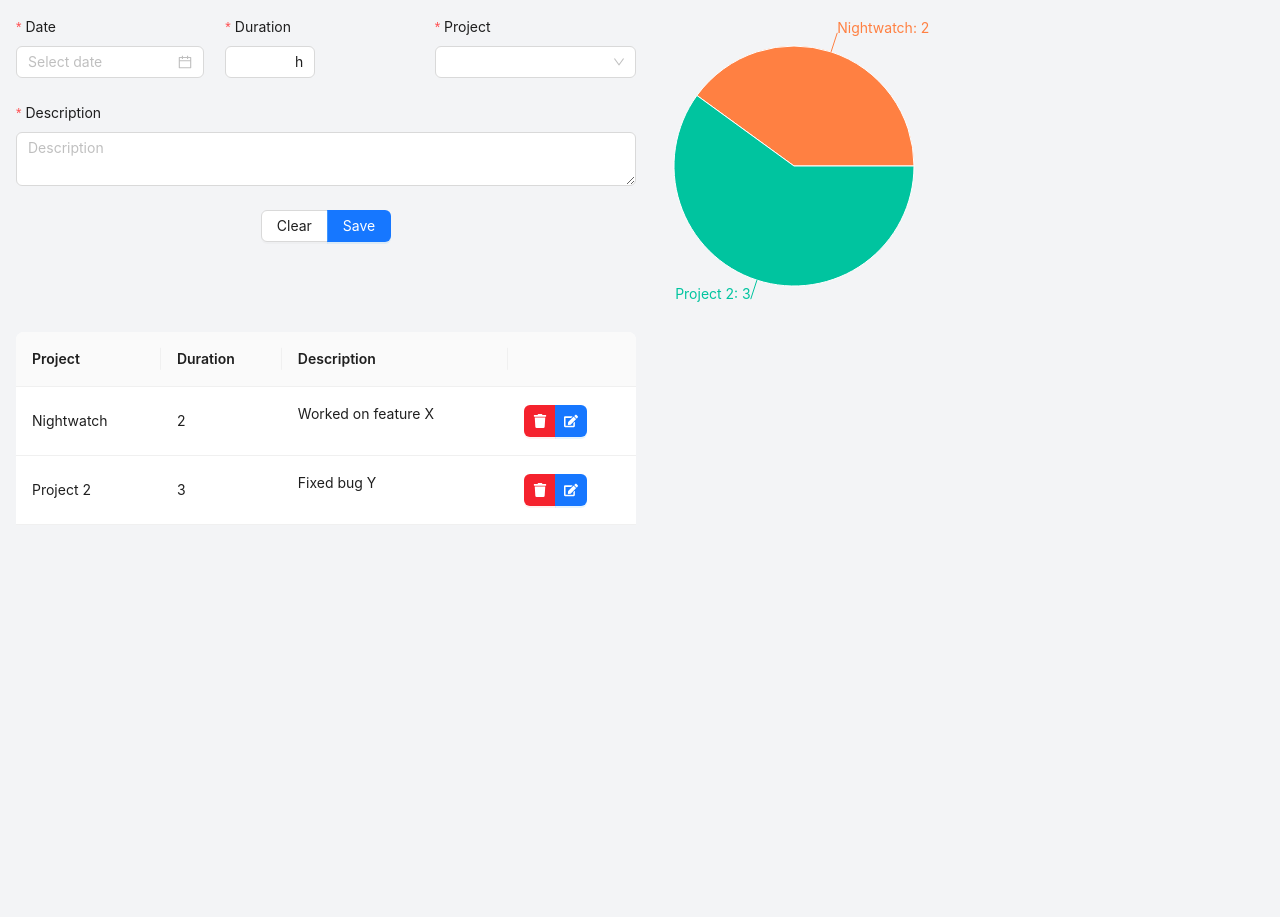
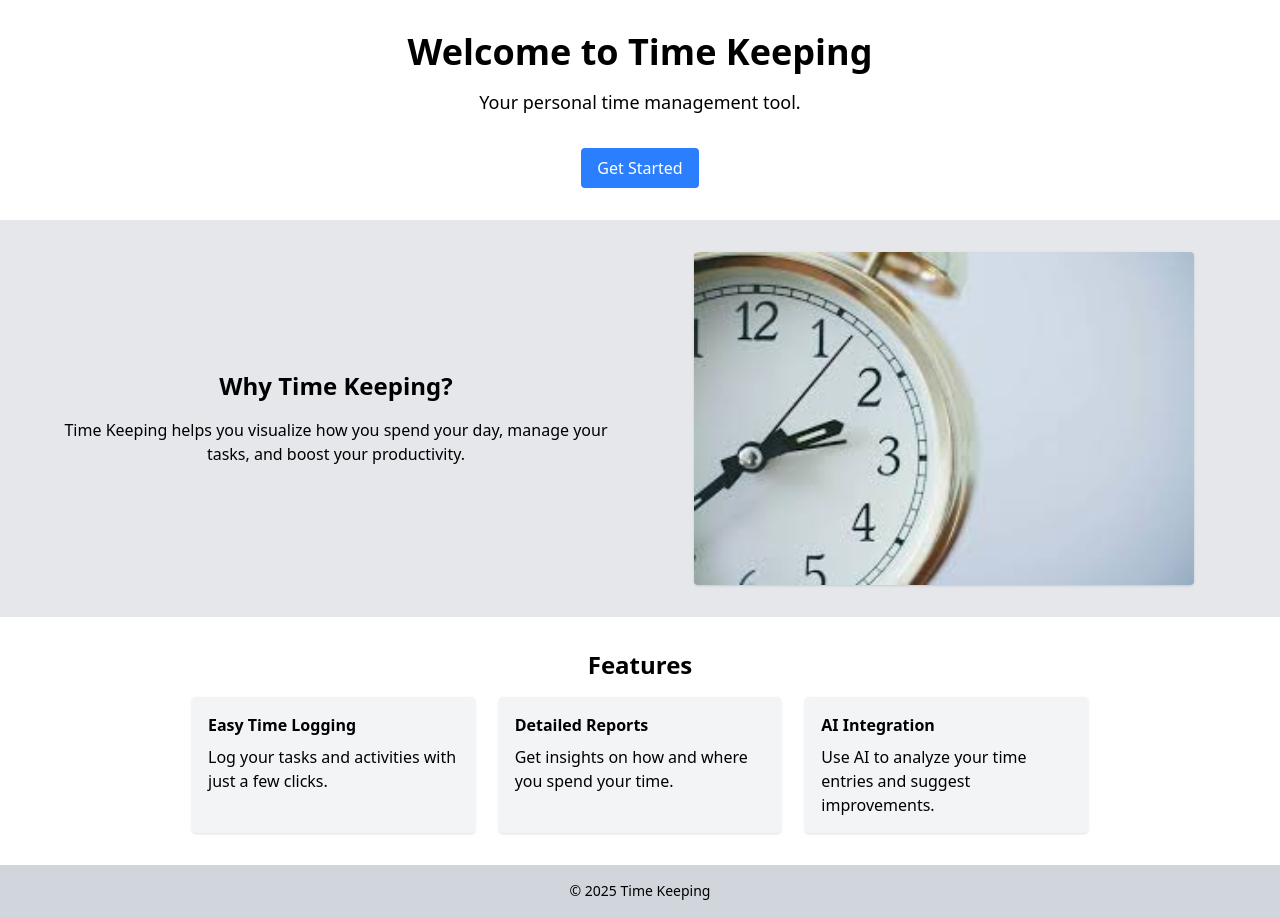
Before and after one commit to campos20/time-keeping, a React (Vite) app in the folder frontend/: page / in a window 1280 px wide. Before the commit the page ends 800 px from the top, so only its background shows below. Built offline with nearby package versions, Linux system fonts and the light colour scheme.

Commit message:
Introduce landing page

```diff
--- a/frontend/src/App.tsx
+++ b/frontend/src/App.tsx
@@ -1,53 +1,5 @@
-import { Col, Row } from "antd";
-import { TimeEntry } from "./components/TimeEntry";
-import { useState } from "react";
-import { TimeEntryDto } from "./model/TimeEntryDto";
-import { EntriesList } from "./components/EntriesList";
-import { ENTRIES_MOCK } from "./mock/Mock";
-import { Charts } from "./components/Charts";
+import { LandingPage } from "./pages/LandingPage";
 
 export const App = () => {
-  const [entries, setEntries] = useState<TimeEntryDto[]>(ENTRIES_MOCK);
-  const [toEdit, setToEdit] = useState<TimeEntryDto>();
-
-  return (
-    <Row gutter={8} className="p-4">
-      <Col span={24} md={12}>
-        <TimeEntry
-          toEdit={toEdit}
-          clearToEdit={() => setToEdit(undefined)}
-          updateEntry={(entry: TimeEntryDto) => {
-            setEntries((prev) =>
-              prev.map((e) => (e.id === entry.id ? entry : e))
-            );
-            setToEdit(undefined);
-          }}
-          addEntry={(entry: TimeEntryDto) => {
-            setEntries((prev) => [
-              ...prev,
-              {
-                ...entry,
-                // Unique ID for each entry
-                id: prev.length > 0 ? (prev[prev.length - 1].id || 0) + 1 : 1,
-              },
-            ]);
-          }}
-        />
-      </Col>
-      <Col span={24} md={12} className="text-center">
-        <Charts entries={entries} />
-      </Col>
-      <Col span={24} md={12}>
-        <EntriesList
-          entries={entries.filter((entry) => entry.id !== toEdit?.id)}
-          setToEdit={setToEdit}
-          onRemove={(timeEntry) => {
-            setEntries((prev) =>
-              prev.filter((entry) => entry.id !== timeEntry)
-            );
-          }}
-        />
-      </Col>
-    </Row>
-  );
+  return <LandingPage />;
 };
--- /dev/null
+++ b/frontend/src/pages/LandingPage.tsx
@@ -0,0 +1,59 @@
+export const LandingPage = () => {
+  return (
+    <div className="flex flex-col w-full min-h-screen bg-gray-100">
+      <section className="flex flex-col items-center justify-center flex-1 p-8 bg-white">
+        <h1 className="text-4xl font-bold mb-4">Welcome to Time Keeping</h1>
+        <p className="text-lg mb-8">Your personal time management tool.</p>
+        <a
+          href="/time-entry"
+          className="bg-blue-500 text-white px-4 py-2 rounded hover:bg-blue-600 transition"
+        >
+          Get Started
+        </a>
+      </section>
+
+      <section className="flex flex-row items-center justify-center p-8 bg-gray-200">
+        <div className="w-1/2 px-4 text-center">
+          <h2 className="text-2xl font-semibold mb-4">Why Time Keeping?</h2>
+          <p className="text-center max-w-xl">
+            Time Keeping helps you visualize how you spend your day, manage your
+            tasks, and boost your productivity.
+          </p>
+        </div>
+        <div className="w-1/2 flex justify-center">
+          <img
+            src="/clock.jpeg"
+            height={500}
+            width={500}
+            alt="Why Time Keeping"
+            className="rounded shadow max-w-full h-auto"
+          />
+        </div>
+      </section>
+
+      <section className="flex flex-col items-center p-8 bg-white">
+        <h2 className="text-2xl font-semibold mb-4">Features</h2>
+        <ul className="grid grid-cols-1 md:grid-cols-3 gap-6 max-w-4xl">
+          <li className="bg-gray-100 p-4 rounded shadow">
+            <h3 className="font-bold mb-2">Easy Time Logging</h3>
+            <p>Log your tasks and activities with just a few clicks.</p>
+          </li>
+          <li className="bg-gray-100 p-4 rounded shadow">
+            <h3 className="font-bold mb-2">Detailed Reports</h3>
+            <p>Get insights on how and where you spend your time.</p>
+          </li>
+          <li className="bg-gray-100 p-4 rounded shadow">
+            <h3 className="font-bold mb-2">AI Integration</h3>
+            <p>Use AI to analyze your time entries and suggest improvements.</p>
+          </li>
+        </ul>
+      </section>
+
+      <footer className="flex items-center justify-center p-4 bg-gray-300">
+        <p className="text-sm">
+          &copy; {new Date().getFullYear()} Time Keeping
+        </p>
+      </footer>
+    </div>
+  );
+};
--- /dev/null
+++ b/frontend/src/pages/TimeEntryPage.tsx
@@ -0,0 +1,53 @@
+import { Col, Row } from "antd";
+import { useState } from "react";
+import { Charts } from "../components/Charts";
+import { EntriesList } from "../components/EntriesList";
+import { TimeEntry } from "../components/TimeEntry";
+import { ENTRIES_MOCK } from "../mock/Mock";
+import { TimeEntryDto } from "../model/TimeEntryDto";
+
+export const TimeEntryPage = () => {
+  const [entries, setEntries] = useState<TimeEntryDto[]>(ENTRIES_MOCK);
+  const [toEdit, setToEdit] = useState<TimeEntryDto>();
+
+  return (
+    <Row gutter={8} className="p-4">
+      <Col span={24} md={12}>
+        <TimeEntry
+          toEdit={toEdit}
+          clearToEdit={() => setToEdit(undefined)}
+          updateEntry={(entry: TimeEntryDto) => {
+            setEntries((prev) =>
+              prev.map((e) => (e.id === entry.id ? entry : e))
+            );
+            setToEdit(undefined);
+          }}
+          addEntry={(entry: TimeEntryDto) => {
+            setEntries((prev) => [
+              ...prev,
+              {
+                ...entry,
+                // Unique ID for each entry
+                id: prev.length > 0 ? (prev[prev.length - 1].id || 0) + 1 : 1,
+              },
+            ]);
+          }}
+        />
+      </Col>
+      <Col span={24} md={12} className="text-center">
+        <Charts entries={entries} />
+      </Col>
+      <Col span={24} md={12}>
+        <EntriesList
+          entries={entries.filter((entry) => entry.id !== toEdit?.id)}
+          setToEdit={setToEdit}
+          onRemove={(timeEntry) => {
+            setEntries((prev) =>
+              prev.filter((entry) => entry.id !== timeEntry)
+            );
+          }}
+        />
+      </Col>
+    </Row>
+  );
+};
```
Also changed, not shown: frontend/public/clock.jpeg (added).
